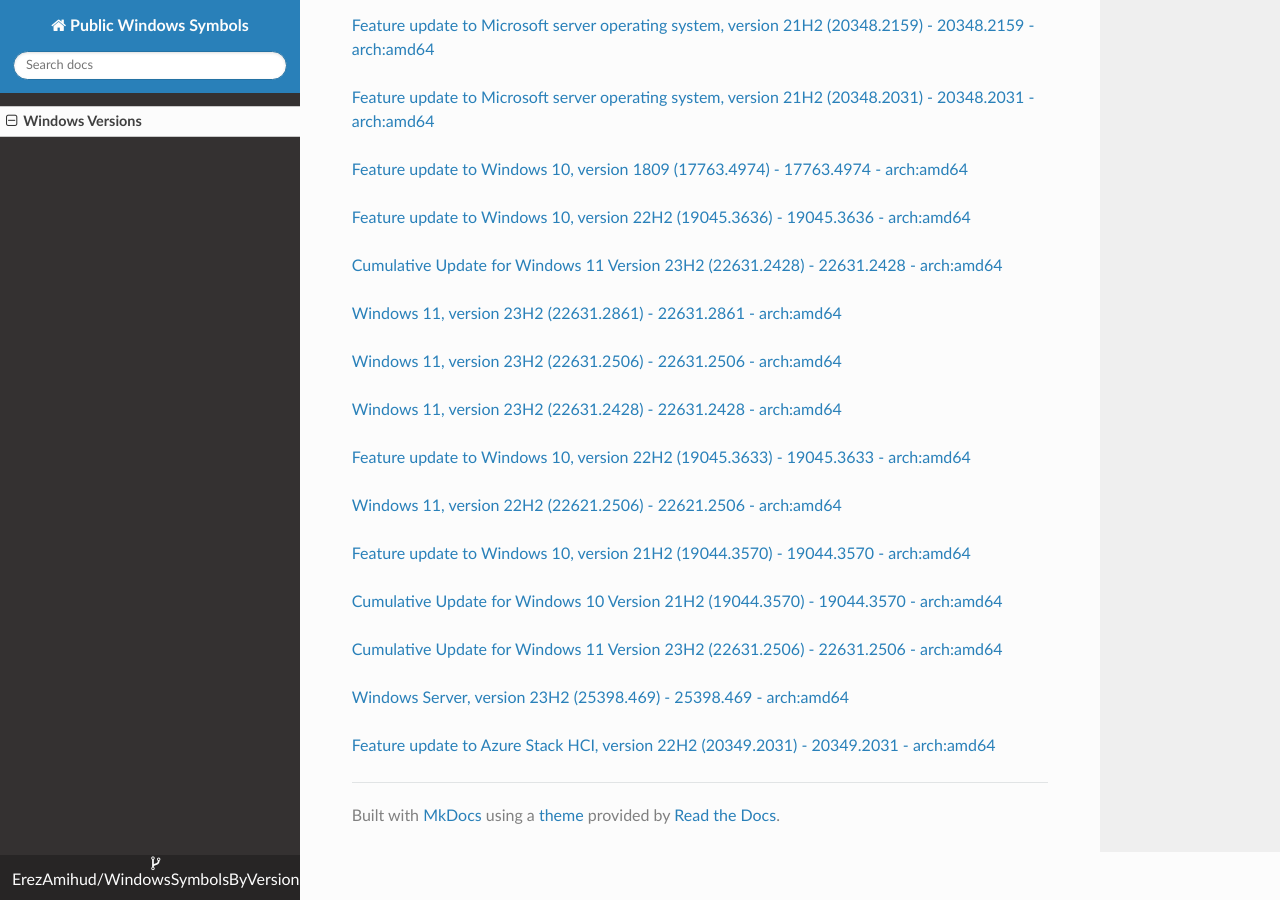
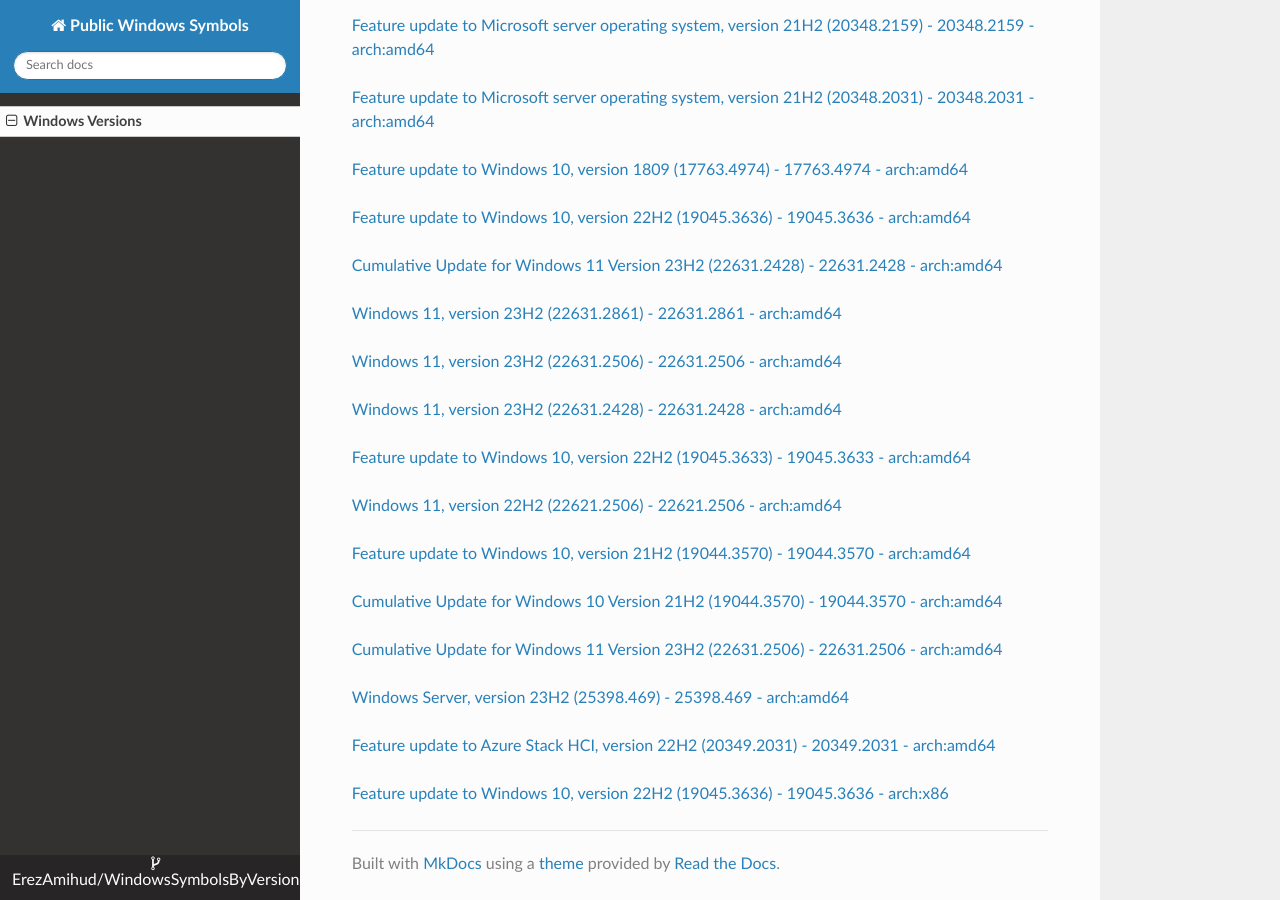
Before and after one commit to ErezAmihud/WindowsSymbolsByVersion, an MkDocs documentation site: the page built from docs/index.md, in a window 1280 px wide and 900 px high, scrolled down 22037 px. Built offline with MkDocs 1.6.1, drawn with Linux system fonts in a browser that asks for light colours; nearby versions of some CDN libraries.

Commit message:
Automated commit, add manifest for 7d08d67e-d6ef-42a2-ac1e-3c60e4f34dcd

```diff
--- a/docs/index.md
+++ b/docs/index.md
@@ -1234,3 +1234,6 @@
 
 
 [Feature update to Azure Stack HCI, version 22H2 (20349.2031) - 20349.2031 - arch:amd64](https://github.com/ErezAmihud/WindowsSymbolsByVersion/blob/main/manifests/6d81ad55-1d76-4ec4-8f40-22e63962e048.manifest)
+
+
+[Feature update to Windows 10, version 22H2 (19045.3636) - 19045.3636 - arch:x86](https://github.com/ErezAmihud/WindowsSymbolsByVersion/blob/main/manifests/7d08d67e-d6ef-42a2-ac1e-3c60e4f34dcd.manifest)
```
Also changed, not shown: process_builds.json (+1 -1 lines), 1 other file.
